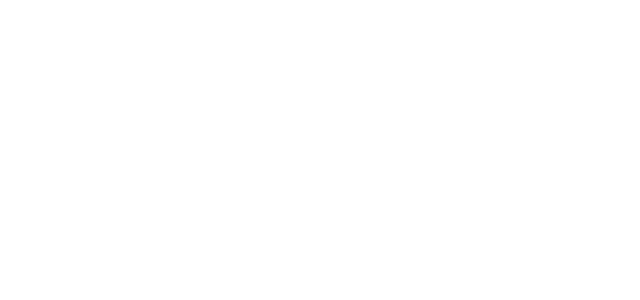
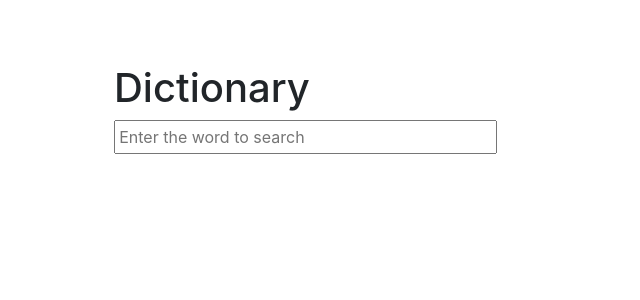
Before and after one commit to SavchynNastya/dictionary-app, a React (Create React App) app: page / in a window 1280 px wide. Shown: the top 300 px of the page, without its empty margins (0-640 px from the left). Built offline with nearby package versions, Linux system fonts and the light colour scheme.

Commit message:
search engine added

```diff
--- a/public/index.html
+++ b/public/index.html
@@ -7,7 +7,7 @@
     <meta name="theme-color" content="#000000" />
     <meta
       name="description"
-      content="Web site created using create-react-app"
+      content="Eng dictionary with images, pronunciation and synonyms"
     />
     <link
       href="https://cdn.jsdelivr.net/npm/bootstrap@5.2.0/dist/css/bootstrap.min.css"
@@ -19,10 +19,10 @@
 
     <link rel="manifest" href="%PUBLIC_URL%/manifest.json" />
 
-    <title>React App</title>
+    <title>Dictionary</title>
   </head>
   <body>
-    <noscript>You need to enable JavaScript to run this app.</noscript>
+    <!-- <noscript>You need to enable JavaScript to run this app.</noscript> -->
     <div id="root"></div>
   </body>
 </html>
--- a/src/App.js
+++ b/src/App.js
@@ -1,9 +1,15 @@
 import "./index";
+import "./index.css";
+
+import Dictionary from "./Dictionary";
 
 function App() {
   return (
     <div className="App">
-      <header className="App-header"></header>
+      <div className="container">
+        <header className="App-header"></header>
+        <Dictionary />
+      </div>
     </div>
   );
 }
--- /dev/null
+++ b/src/Dictionary.js
@@ -0,0 +1,28 @@
+import React, { useState } from "react";
+import "./search-engine-styles.css";
+
+export default function Dictionary() {
+  let [word, setWord] = useState("");
+
+  function searchWord(event) {
+    event.preventDefault();
+    return alert(`${word} word`);
+  }
+
+  function changeWord(event) {
+    return setWord(event.target.value);
+  }
+
+  return (
+    <div className="Dictionary">
+      <h1>Dictionary</h1>
+      <form onSubmit={searchWord}>
+        <input
+          type="text"
+          placeholder="Enter the word to search"
+          onChange={changeWord}
+        />
+      </form>
+    </div>
+  );
+}
--- /dev/null
+++ b/src/search-engine-styles.css
@@ -0,0 +1,7 @@
+.Dictionary {
+  margin: 4rem 2rem;
+}
+
+input {
+  padding: 0.2rem 8rem 0.2rem 0.2rem;
+}
```
